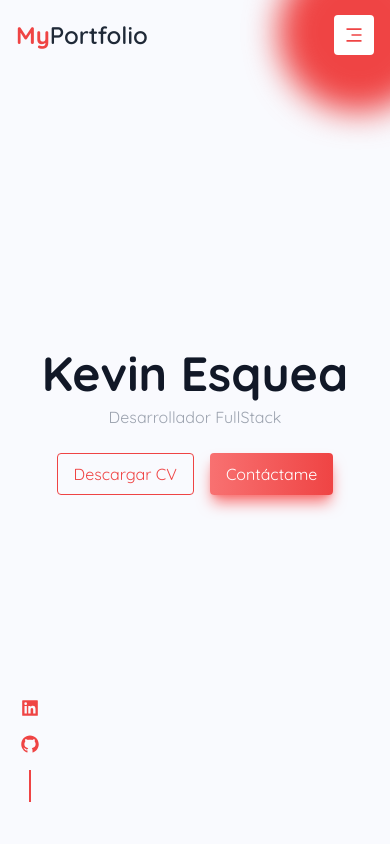
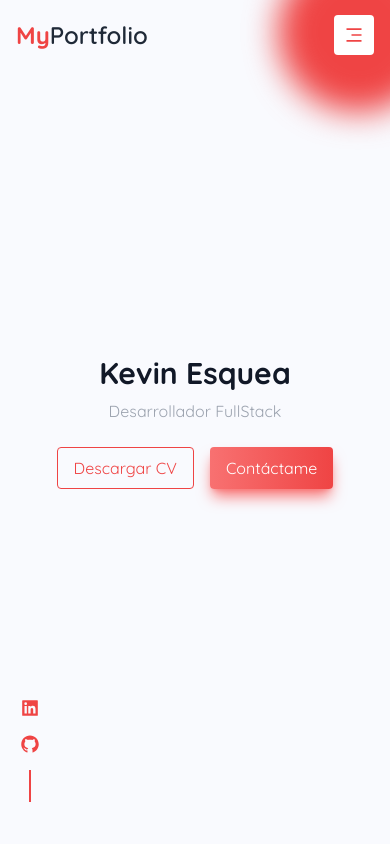
Before and after one commit to kevinesquea17/KevinEsquea-Portfolio, a React (Vite) app: page / in a window 390 px wide. Shown: the top 844 px of the page. Built offline with nearby package versions, Linux system fonts and the light colour scheme.

Commit message:
cambios en el nombre

```diff
--- a/src/components/Header.jsx
+++ b/src/components/Header.jsx
@@ -5,7 +5,7 @@ const Header = () => {
   return (
     <div className='flex justify-center items-center relative w-[85%] mx-auto'>
         <div className='flex flex-col sm:w-[50%] w-full mx-auto items-center justify-center'>
-            <h3 className='text-5xl font-bold text-gray-900 mb-2 text-center'>Kevin Esquea</h3>
+            <h3 className='sm:text-5xl text-3xl font-bold text-gray-900 mb-2 text-center'>Kevin Esquea</h3>
             <h6 className='text-gray-400 text-base mb-6 text-center'>Desarrollador FullStack</h6>
             <div className='flex space-x-4'>
               <button className='border-[1px] border-red-500 text-red-500 px-4 py-2 rounded'>Descargar CV</button>
```
